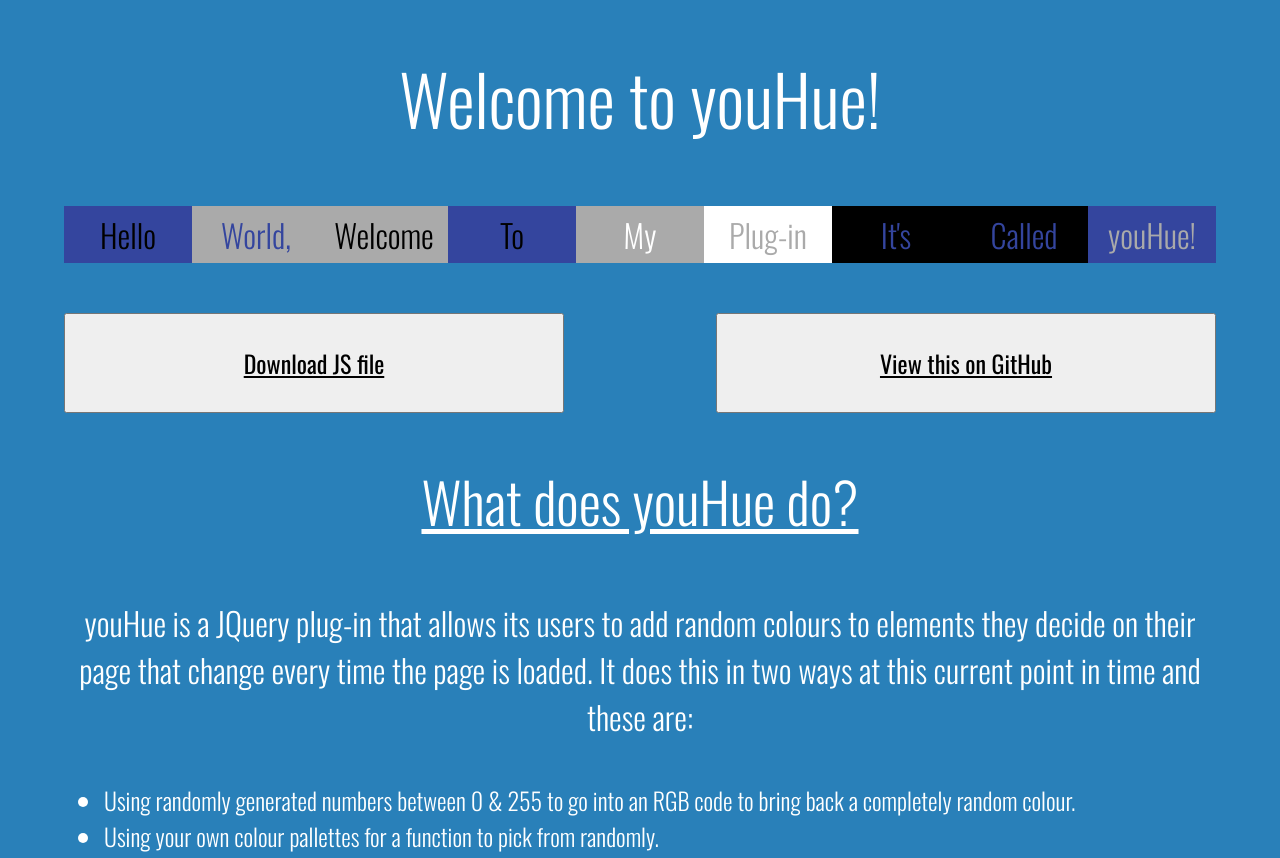
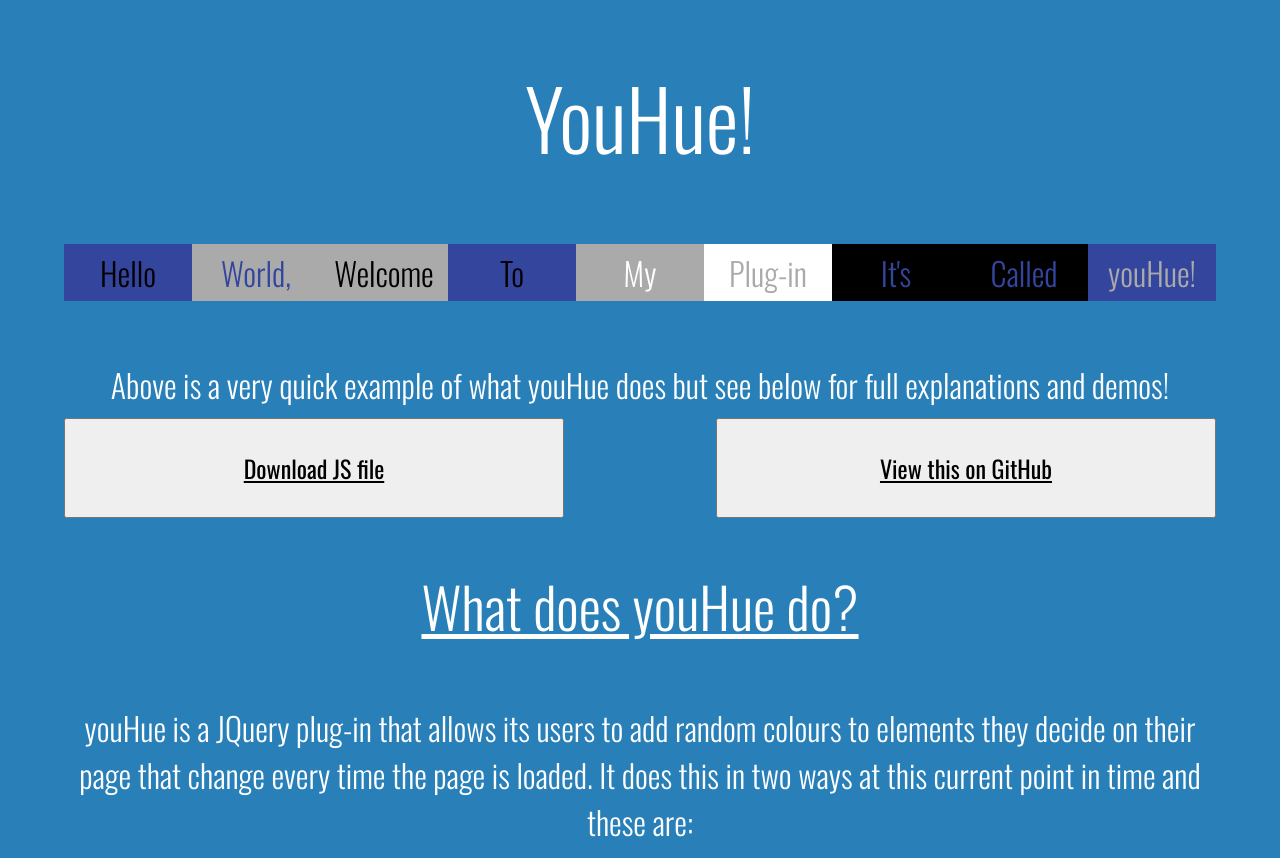
Before and after one commit to lewisjwright/youHue, a plain HTML site: page index.html in a window 1280 px wide. Shown: the top 858 px of the page. Drawn offline with nearby package versions, Linux system fonts and the light colour scheme.

Commit message:
Update index.html

```diff
--- a/index.html
+++ b/index.html
@@ -18,7 +18,7 @@
 
 <body>
 
-	<h1 style="text-align: center; font-size: 52pt; font-family: 'Oswald'; font-weight: 300;">Welcome to youHue!</h1>
+	<h1 style="text-align: center; font-size: 62pt; font-family: 'Oswald'; font-weight: 300;">YouHue!</h1>
 
 <div class="content" style="margin-bottom: 50px;">
   <div class="title">Hello</div>
@@ -31,6 +31,8 @@
   <div class="title">Called</div>
   <div class="title">youHue!</div>
 </div>
+
+<div class="content-text">Above is a very quick example of what youHue does but see below for full explanations and demos!</div>
 
 <div class="content">
   <button class="download"><a href="youHue.js">Download JS file</a></button>
```
